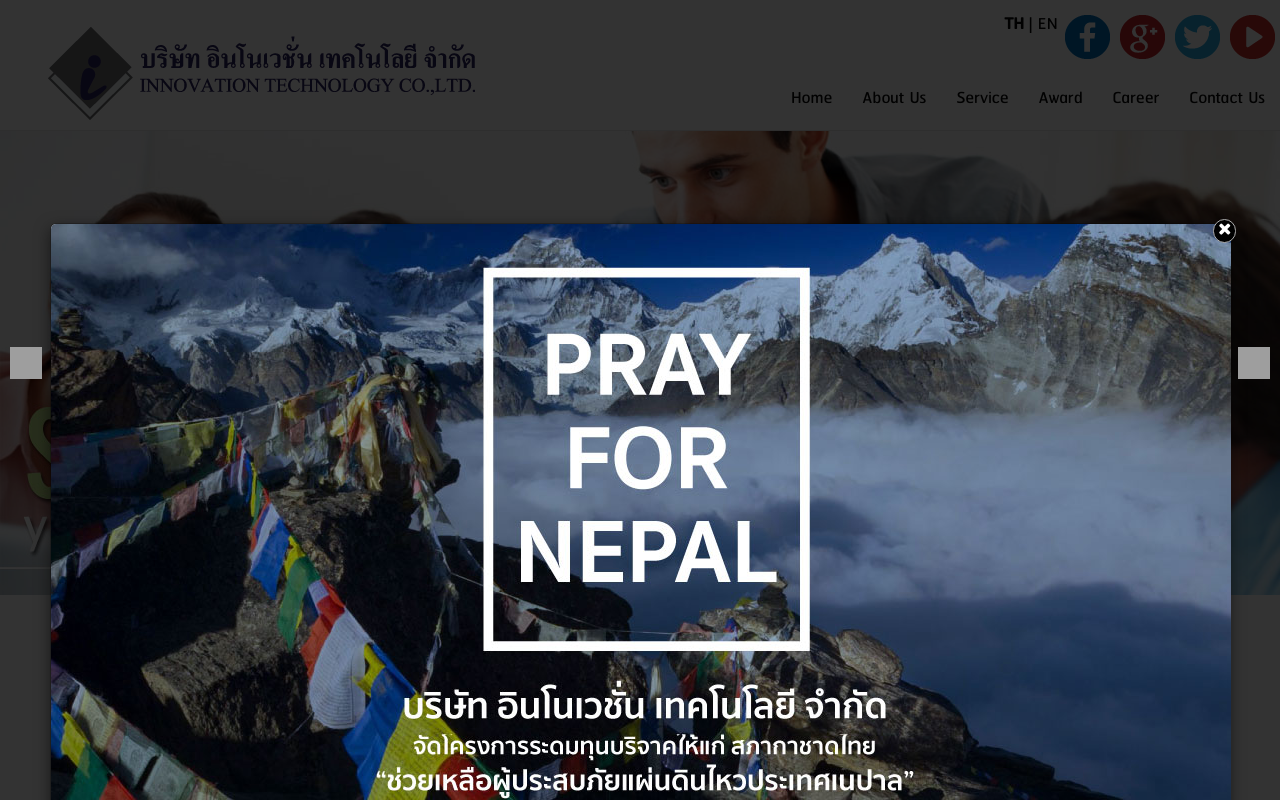
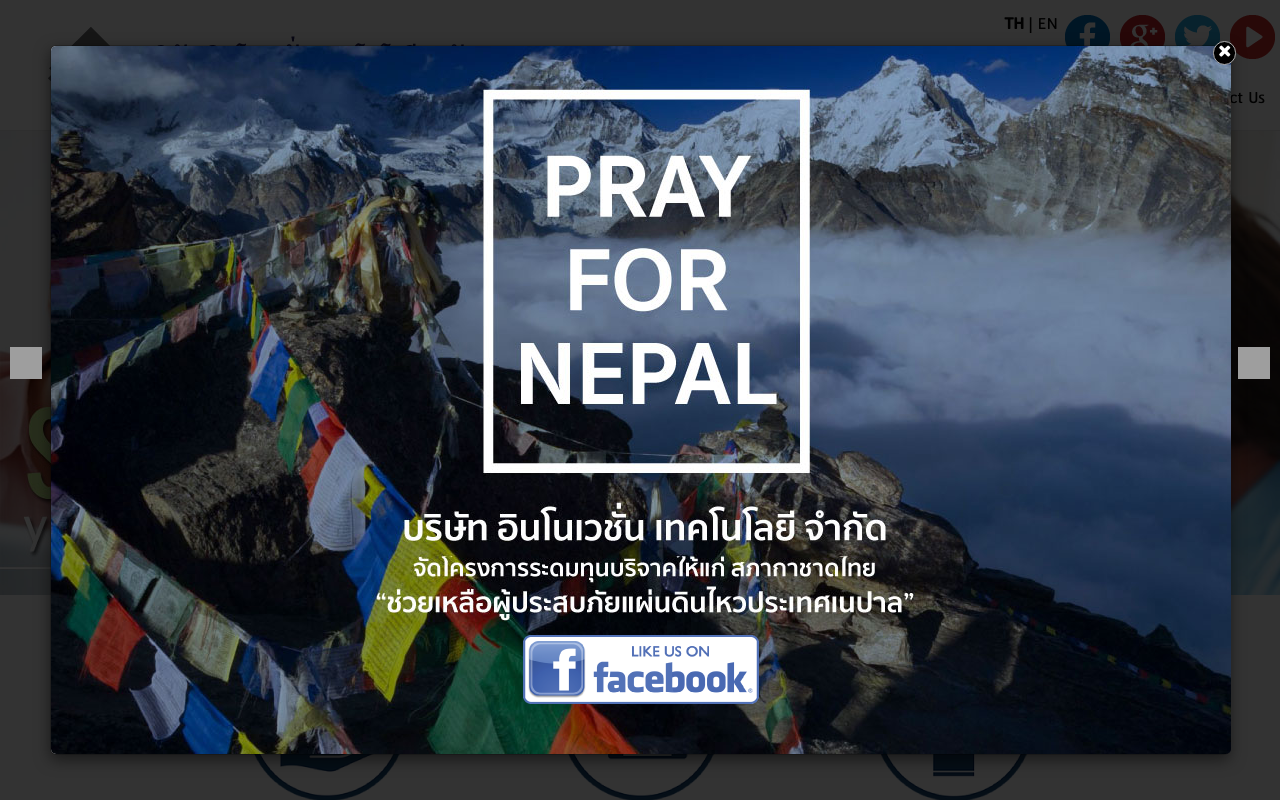
Before and after one commit to tostyle/webinno, a PHP site: page / in a window 1280 px wide. Run offline with PHP 8.4, Linux system fonts and the light colour scheme; grey boxes are pictures that could not be loaded.

Commit message:
popup index not center when open pc then fix it

```diff
--- a/index.php
+++ b/index.php
@@ -141,7 +141,7 @@
 
         // Dividing by two centers the modal exactly, but dividing by three
         // or four works better for larger screens.
-        dialog.css("margin-top", Math.max(0, ($(window).height() - dialog.height()/2) / 2));
+        dialog.css("margin-top", Math.max(0, ($(window).height() - dialog.height()) / 2));
     }
     // Reposition when a modal is shown
     $('.modal').on('show.bs.modal', reposition);
```
